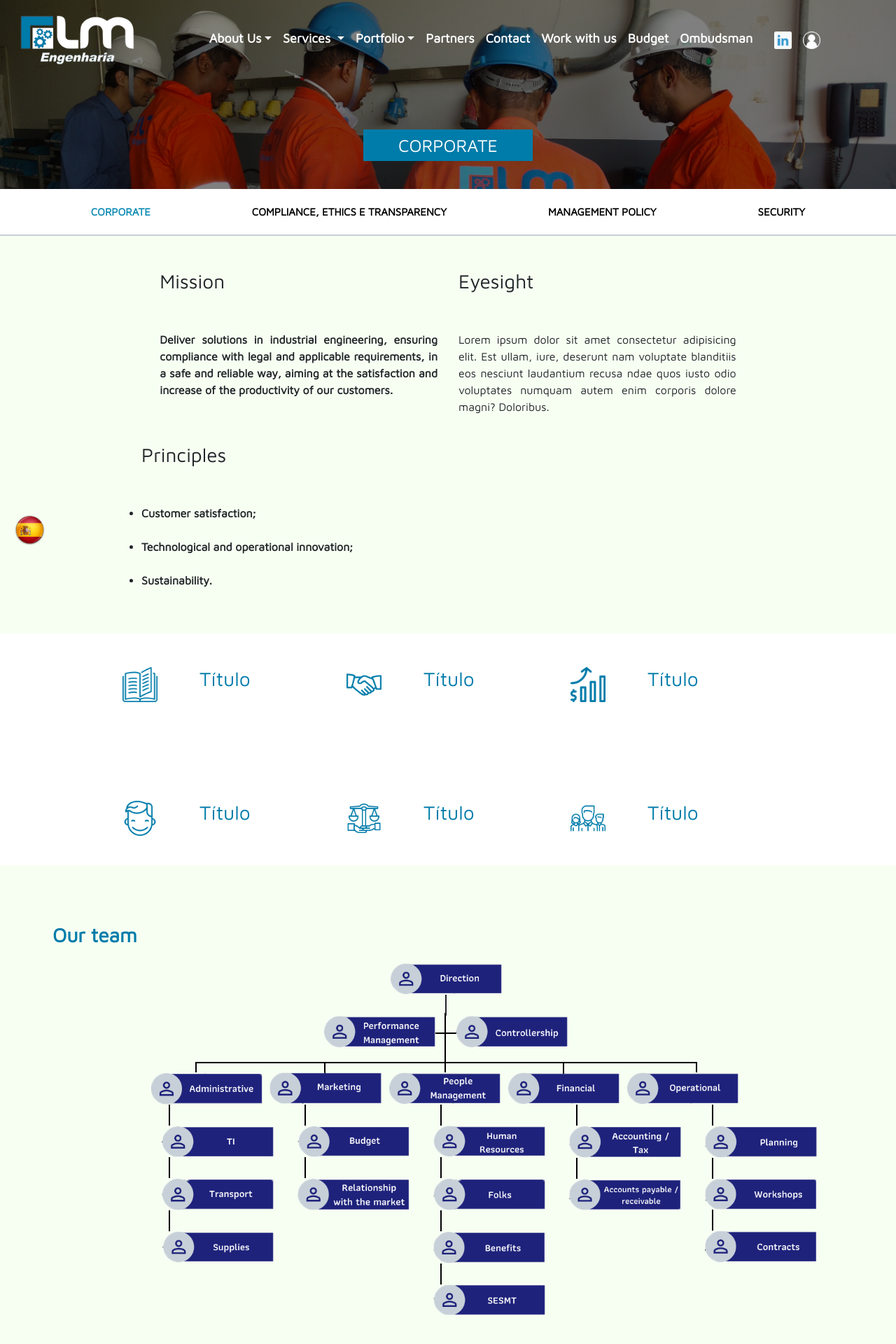
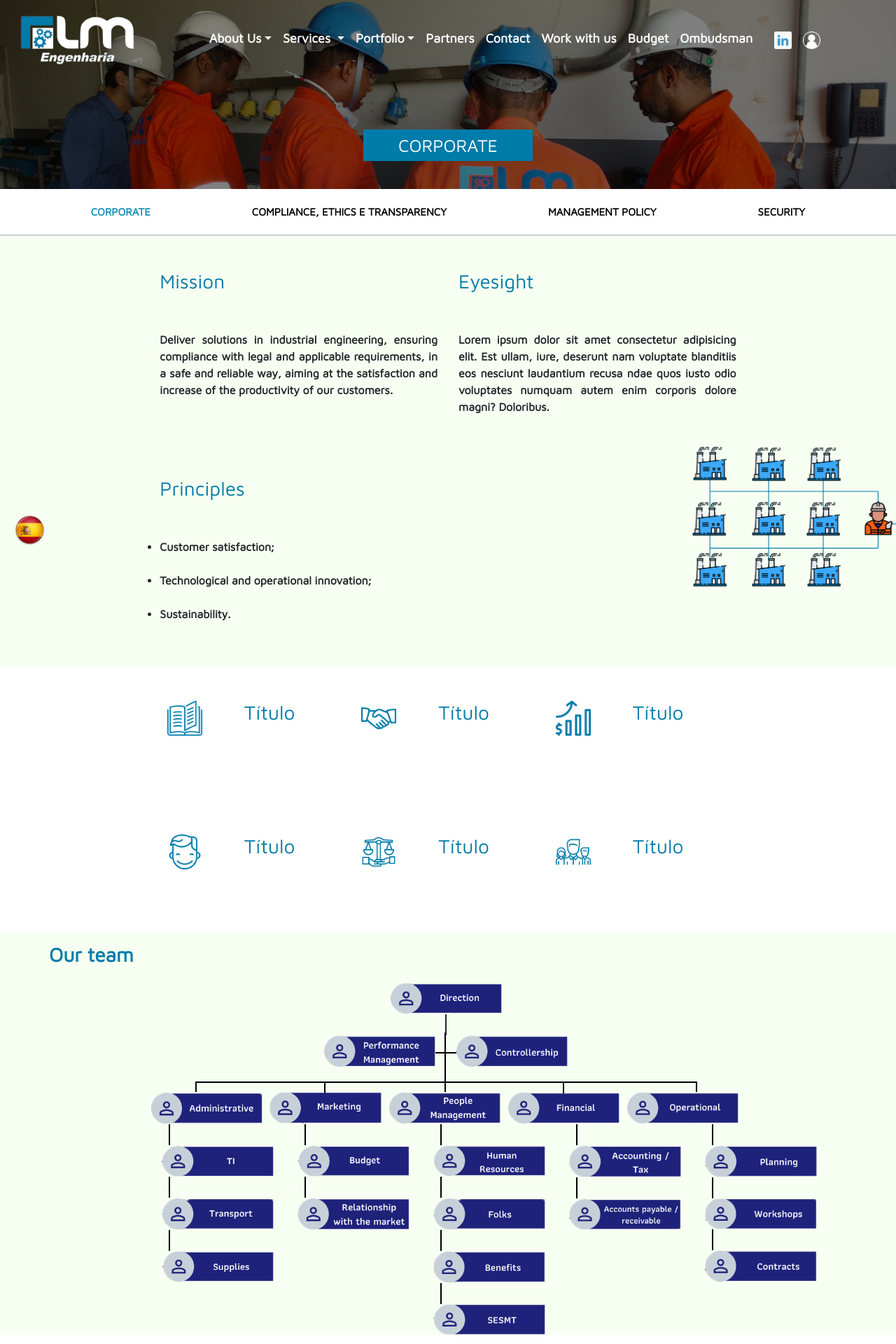
Before and after one commit to rodrigogrego/website-html-css-php-ajax-slick, a PHP site: page /en/corporativo.html in a window 1280 px wide. Shown: the top 1920 px of the page at 70% size. Run offline with PHP 8.4, Linux system fonts and the light colour scheme; some libraries are stand-ins or nearby versions.

Commit message:
Quinto commit

```diff
--- a/css/style.css
+++ b/css/style.css
@@ -542,9 +542,9 @@
 
     }
 
-    .value-col{
+    /* .value-col{
         min-width: 330px !important;
-    }
+    } */
     .navbar-collapse{
         background-color: white !important;
         padding: 10px;
@@ -680,11 +680,16 @@
 
 /* QUEM SOMOS DEVICES */
 
+.caixa{
+
+  width:100%;
+  background-image: url(../img/corporativo_back.png);
+}
+
 .row-3{
     display: flex;
     flex-wrap: wrap;
     position: relative;
-    background-color: #F7FFF2;
 }
 
 .row-4{
@@ -785,11 +790,12 @@
 /* FLUXOGRAMA */
 
 #fluxogram{
-    width: 100%;
     background: #F7FFF2;
-    padding: 20px;
     transition: .10s;
-
+    margin-right: auto;
+    margin-left: auto;
+    padding-left: 15px;
+    padding-right: 15px;
 
 }
 
--- a/en/corporativo.html
+++ b/en/corporativo.html
@@ -160,10 +160,11 @@
 
                 </div>
 
+                <div class="caixa pb-5">
+
                     <div class="row-3 pt-5 pb-5 justify-content-center">
                         <div class="col-sm-4">
-                      <h3 class="title-page">
-                        Mission</h3>
+                            <h3 class="title-page" style="color:#007caa"> Mission</h3>
                             <p class="text-title">
                                <b> Deliver solutions in industrial engineering, ensuring compliance with legal
                                    and applicable requirements, in a safe and reliable way,
@@ -172,16 +173,22 @@
                         </div>
 
                         <div class="col-sm-4">
-                        <h3 class="title-page"> Eyesight</h3>
+                            <h3 class="title-page" style="color:#007caa"> Eyesight</h3>
                             <p class="text-title">
+                                <b>
+
                                     Lorem ipsum dolor sit amet consectetur adipisicing elit. Est ullam, iure, deserunt nam voluptate blanditiis eos nesciunt laudantium recusa
                                     ndae quos iusto odio voluptates numquam autem enim corporis dolore magni? Doloribus.
+                                </b>
                             </p>
                           </div>
 
+                </div>
 
-                      <div class="col-md-5 mt-4 value-col">
-                        <h3 class="title-page"> Principles</h3>
+                <div class="row mt-4 justify-content-center">
+
+                    <div class="col-sm-4">
+                        <h3 class="title-page" style="color:#007caa">Principles</h3>
 
                         <ul>
                             <strong>
@@ -200,13 +207,17 @@
                             </li>
                         </strong>
                     </ul>
-
+                </div>
+                <div class="col-sm-4"></div>
+            </div>
 
         </div>
 
 
 
-                    </div>
+
+            <div class="container">
+
 
                 <div class="row-4 mt-5 justify-content-center">
 
@@ -248,6 +259,7 @@
                     </div>
 
 
+                </div>
             </div>
 
 
--- a/js/script.js
+++ b/js/script.js
@@ -2,7 +2,7 @@
 
 $('.center').slick({
   centerMode: true,
-  centerPadding: '60px',
+  centerPadding: '10px',
   slidesToShow: 3,
   autoplay: true,
   autoplaySpeed: 1000,
```
Also changed, not shown: corporativo.html (+19 -6 lines), es/corporativo.html (+19 -7 lines), img/corporativo_back.png (added). Lines whose indentation alone changed are shown as unchanged.
